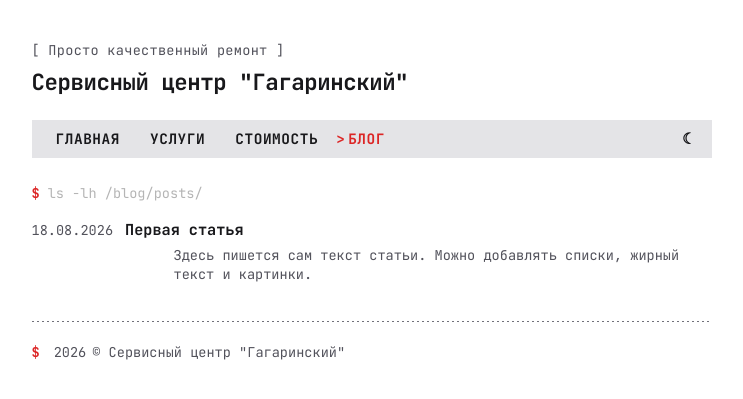
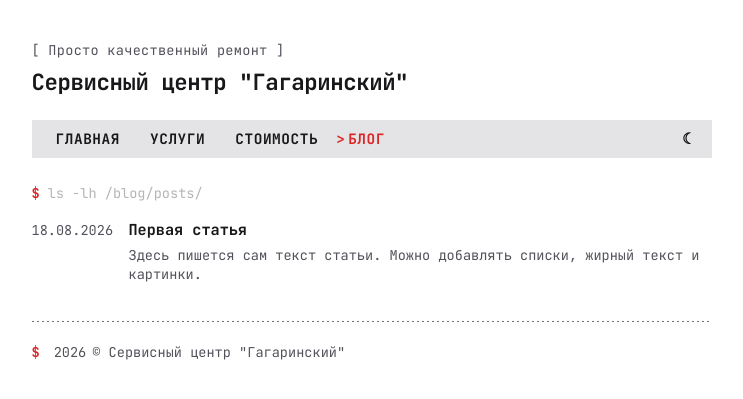
Before and after one commit to polinom11/polinom11.github.io, a Jekyll site: the page built from blog.html, in a window 1280 px wide. Shown: the top 399 px of the page, without its empty margins (261-1004 px from the left). Built offline with Jekyll 4.4.1, drawn with Linux system fonts in a browser that asks for light colours.

Commit message:
Update style.css

```diff
--- a/css/style.css
+++ b/css/style.css
@@ -295,15 +295,7 @@
     font-size: 0.85rem;
     color: var(--text-muted);
     flex-shrink: 0;
-}
-
-.cli-size {
-    font-size: 0.8rem;
-    color: var(--accent);
-    font-weight: 700;
-    width: 45px;
-    text-align: right;
-    flex-shrink: 0;
+    width: 85px;
 }
 
 .cli-title {
@@ -326,7 +318,7 @@
     font-size: 0.85rem;
     color: var(--text-muted);
     margin-top: 4px;
-    padding-left: 142px; /* Позиционирование строго под заголовок */
+    padding-left: 97px;
     line-height: 1.4;
 }
 
@@ -642,15 +634,14 @@
         content: "[-]";
     }
     .cli-clean-header {
-        flex-wrap: wrap;
-        gap: 6px;
+        flex-direction: column;
+        gap: 2px;
     }
-    .cli-size {
-        text-align: left;
+    .cli-date {
         width: auto;
     }
     .cli-clean-desc {
         padding-left: 0;
-        margin-top: 6px;
+        margin-top: 4px;
     }
 }
```
